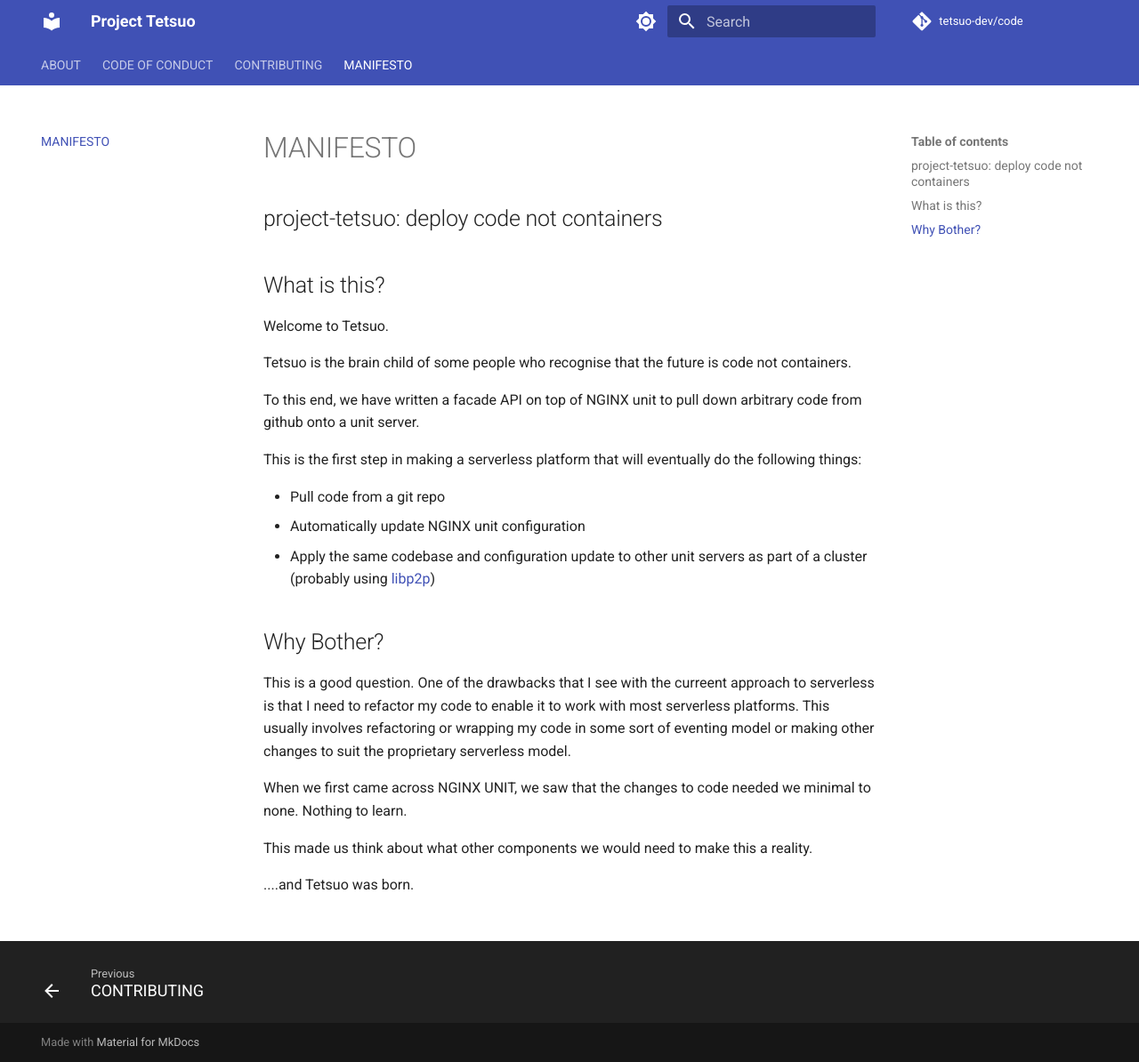
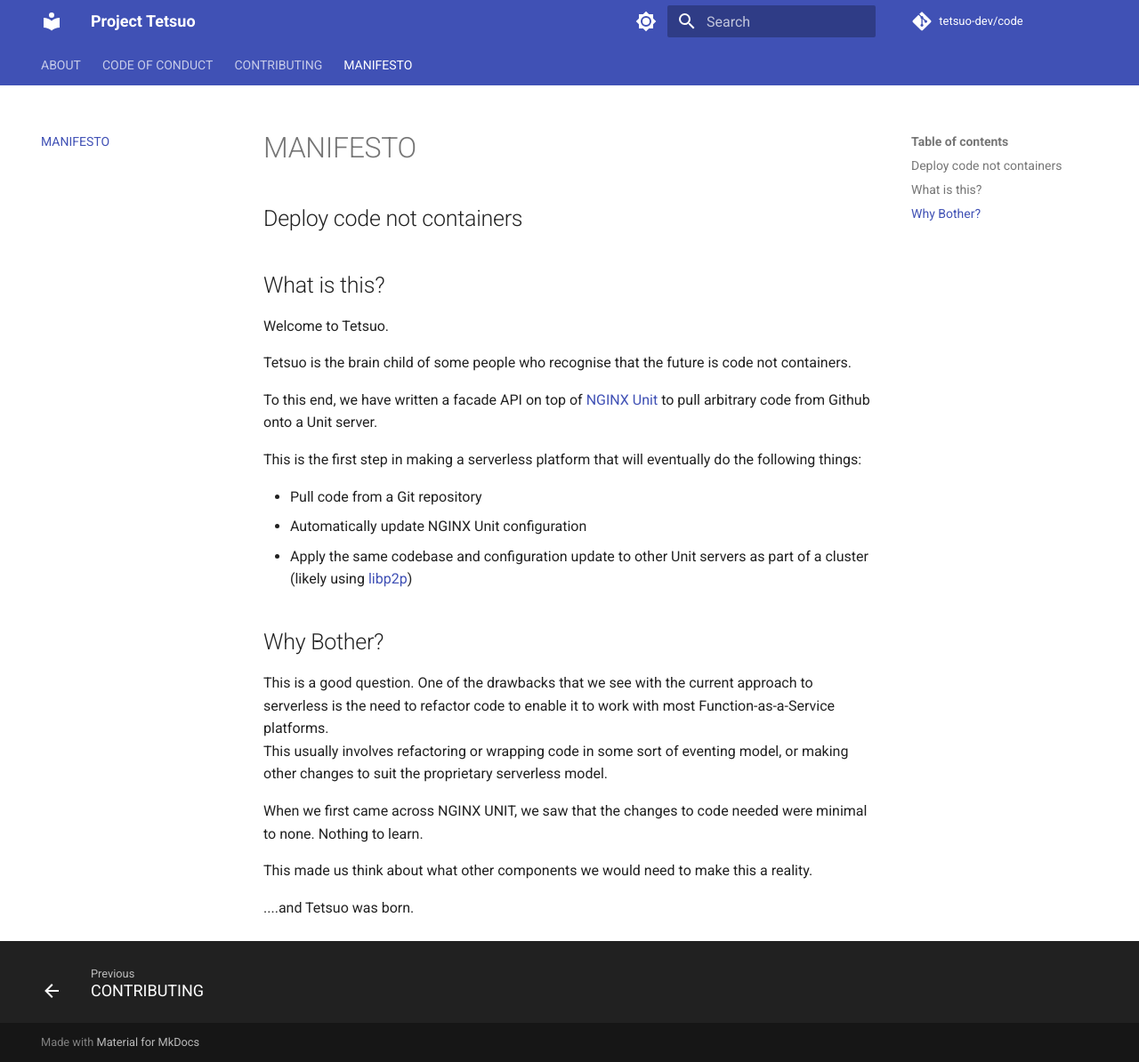
Before and after one commit to project-tetsuo/tetsuo.dev-website, an MkDocs documentation site: the page built from docs/manifesto.md, in a window 1280 px wide and 1194 px high. Shown: the whole window at 89% size. Built offline with MkDocs 1.6.1 and Material for MkDocs 9.7.7, drawn with Linux system fonts in a browser that asks for light colours; comment, search, counter and statistics services are not loaded.

Commit message:
update manifesto and index

```diff
--- a/docs/manifesto.md
+++ b/docs/manifesto.md
@@ -1,6 +1,6 @@
 # MANIFESTO
 
-## project-tetsuo: deploy code not containers
+## Deploy code not containers
 
 ## What is this?
 
@@ -8,19 +8,20 @@
 
 Tetsuo is the brain child of some people who recognise that the future is code not containers.
 
-To this end, we have written a facade API on top of NGINX unit to pull down arbitrary code from github onto a unit server.
+To this end, we have written a facade API on top of [NGINX Unit](https://unit.nginx.org) to pull arbitrary code from Github onto a Unit server.
 
 This is the first step in making a serverless platform that will eventually do the following things:
 
-- Pull code from a git repo
-- Automatically update NGINX unit configuration
-- Apply the same codebase and configuration update to other unit servers as part of a cluster (probably using [libp2p](https://codecowboy.io/development/libp2p/))
+- Pull code from a Git repository
+- Automatically update NGINX Unit configuration
+- Apply the same codebase and configuration update to other Unit servers as part of a cluster (likely using [libp2p](https://codecowboy.io/development/libp2p/))
 
 ## Why Bother?
 
-This is a good question. One of the drawbacks that I see with the curreent approach to serverless is that I need to refactor my code to enable it to work with most serverless platforms. This usually involves refactoring or wrapping my code in some sort of eventing model or making other changes to suit the proprietary serverless model.
+This is a good question. One of the drawbacks that we see with the current approach to serverless is the need to refactor code to enable it to work with most Function-as-a-Service platforms.
+This usually involves refactoring or wrapping code in some sort of eventing model, or making other changes to suit the proprietary serverless model.
 
-When we first came across NGINX UNIT, we saw that the changes to code needed we minimal to none. Nothing to learn.
+When we first came across NGINX UNIT, we saw that the changes to code needed were minimal to none. Nothing to learn.
 
 This made us think about what other components we would need to make this a reality.
 
```
Also changed, not shown: docs/index.md (+1 -1 lines).
